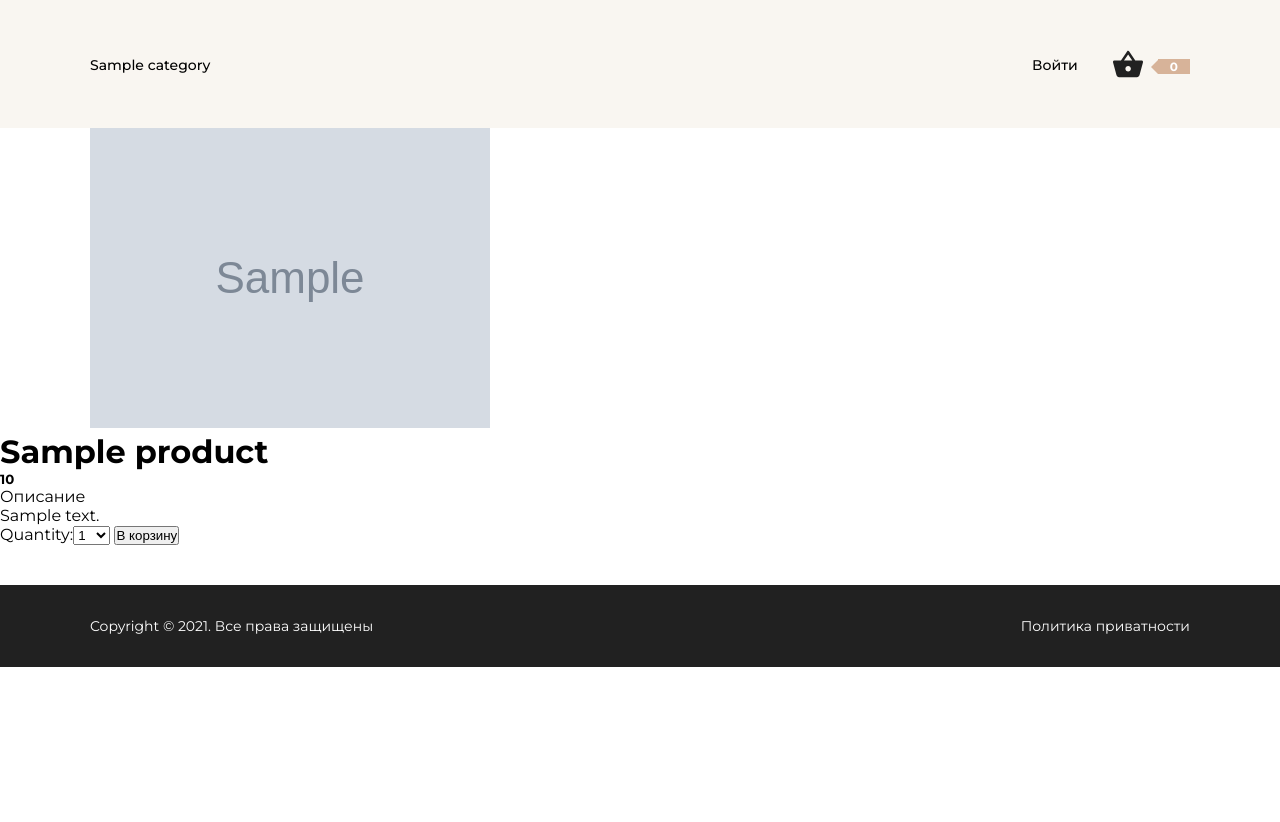
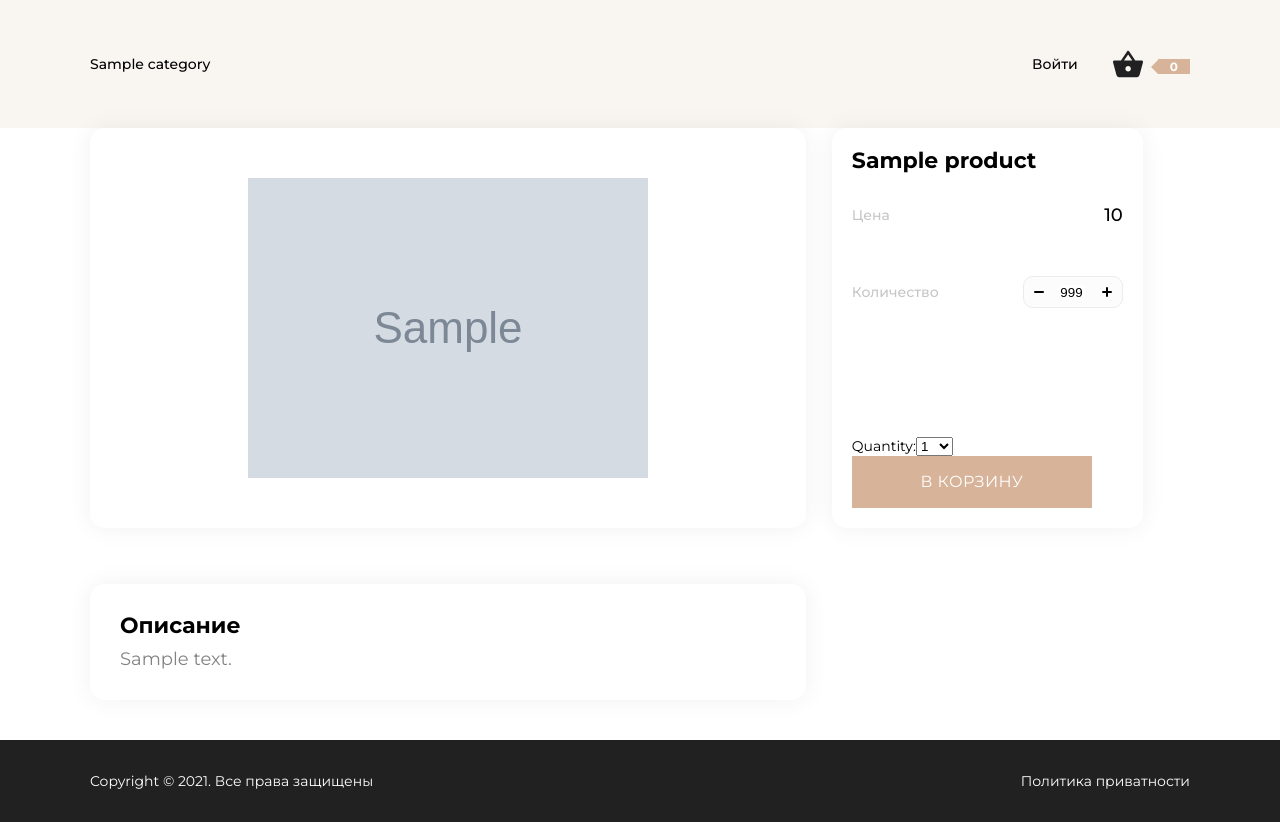
Before and after one commit to Mercyplus/online_store, a Django app: a page that uses src/store/templates/base.html in a window 1280 px wide. Before the commit the page ends 667 px from the top, so only its background shows below. Run offline with Django 3.2, Linux system fonts and the light colour scheme; tables that the repository leaves empty hold one stand-in row (values such as "Sample post"); grey boxes marked "Sample" are stand-in pictures; parts of the project's set-up code (start-up, migrations or seed data) failed here and were passed over.

Commit message:
add styles for product-page

```diff
--- /dev/null
+++ b/src/online_store/static/css/counter.css
@@ -0,0 +1,48 @@
+.counter {
+    display: flex;
+    align-items: center;
+    justify-content: space-between;
+    max-width: 100px;
+    width: 100%;
+    border-radius: 10px;
+    border: 1px solid #EBEBEB;
+    background-color: #FCFCFC;
+}
+
+.counter__btn {
+    position: relative;
+    display: flex;
+    align-items: center;
+    justify-content: center;
+    height: 30px;
+    width: 30px;
+}
+
+.counter__btn::before {
+    content: '';
+    position: absolute;
+    left: 50%;
+    top: 50%;
+    transform: translate(-50%, -50%);
+    width: 10px;
+    height: 2px;
+    background-color: #000;
+    border-radius: 1px;
+}
+
+.counter__btn--plus::after {
+    content: '';
+    position: absolute;
+    left: 50%;
+    top: 50%;
+    transform: translate(-50%, -50%);
+    width: 2px;
+    height: 10px;
+    background-color: #000;
+    border-radius: 1px;
+}
+
+.counter__input {
+    border: none;
+    max-width: 25px;
+}
--- /dev/null
+++ b/src/online_store/static/css/product-page.css
@@ -0,0 +1,79 @@
+.product__inner {
+    display: grid;
+    grid-template-columns: 2fr 1fr;
+    grid-gap: 2vw;
+}
+
+.product__left-container{
+    width: 100%;
+    box-shadow: 0px 0px 27.1091px rgba(0, 0, 0, 0.06);
+    border-radius: 15px;
+}
+
+.product__image-block {
+    display: flex;
+    align-items: center;
+    justify-content: center;
+    height: 400px;
+    width: 100%;
+}
+
+.product__right-container{
+    display: flex;
+    flex-direction: column;
+    max-width: 311px;
+    width: 100%;
+    padding: 20px;
+    box-shadow: 0px 0px 27.1091px rgba(0, 0, 0, 0.06);
+    border-radius: 15px;
+}
+
+.product__title {
+    font-weight: 700;
+    font-size: 22px;
+    line-height: 26px;
+    margin-bottom: 30px;
+}
+
+.product__item {
+    display: flex;
+    align-items: center;
+    justify-content: space-between;
+    margin-bottom: 50px;
+}
+
+.product__item-key {
+    font-weight: 500;
+    line-height: 22px;
+    color: #C6C6C6
+}
+
+.product__item-value {
+    font-weight: 500;
+    font-size: 18px;
+}
+
+.product__form {
+    margin-top: auto;
+}
+
+.product__desc {
+    margin-top: 30px;
+    padding: 30px;
+    box-shadow: 0px 0px 27.1091px rgb(0 0 0 / 6%);
+    border-radius: 15px;
+}
+
+.product__desc-text {
+    font-size: 18px;
+    line-height: 22px;
+    color: #828282;
+}
+
+.product__desc-title {
+    font-weight: 500;
+    font-size: 22px;
+    font-weight: 700;
+    line-height: 24px;
+    margin-bottom: 10px;
+}
--- a/src/online_store/static/css/shared.css
+++ b/src/online_store/static/css/shared.css
@@ -12,6 +12,9 @@ html {
 body {
     font-family: 'Montserrat', sans-serif;
     height: 100%;
+    font-size: 14px;
+    line-height: 18px;
+    color: #000;
 }
 
 ul, ol {
--- a/src/online_store/static/css/styles.css
+++ b/src/online_store/static/css/styles.css
@@ -7,6 +7,8 @@
 @import url(modals.css);
 @import url(product-main.css);
 @import url(sign-modal.css);
+@import url(product-page.css);
+@import url(counter.css);
 
 
 /* HEADER styles */
--- a/src/online_store/static/scripts/main.js
+++ /dev/null
@@ -1,28 +0,0 @@
-const btnLogin = document.querySelector('.btn-login');
-const btnOpenModalReg = document.querySelector('#open-modal-reg');
-const modals = document.querySelectorAll('.modal');
-const modalLogin = document.querySelector('#modal-login');
-const modalRegistr = document.querySelector('#modal-registr');
-
-btnLogin.addEventListener('click', () => {
-    modalLogin.classList.remove('hide');
-    modalLogin.classList.add('show');
-});
-
-modals.forEach(modal => {
-    modal.addEventListener('click', (e) => {
-        const targetModal = e.target.closest(".modal__content");
-        if(!targetModal) {
-            modal.classList.add('hide');
-            modal.classList.remove('show');
-        }
-    });
-})
-
-btnOpenModalReg.addEventListener('click', (e) => {
-    modalLogin.classList.add('hide');
-    modalLogin.classList.remove('show');
-
-    modalRegistr.classList.remove('hide');
-    modalRegistr.classList.add('show');
-});
--- a/src/store/templates/base.html
+++ b/src/store/templates/base.html
@@ -18,58 +18,13 @@
 
     {% include 'header.html' %}
 
-    {% block content %}
-    {% endblock %}
+    <main class="main">
+        {% block content %}
+        {% endblock %}
+    </main>
 
-{% include 'footer.html' %}
+    {% include 'footer.html' %}
 </div>
-<!--    <div class="modal hide" id="modal-login">-->
-<!--        <div class="modal__content">-->
-<!--            <div class="sign">-->
-<!--                <div class="sign__inner">-->
-<!--                    <h4 class="sign__title">Вход</h4>-->
-<!--                    <form action="" method="post">-->
-<!--                        {% csrf_token %}-->
-<!--						<p>{{ form }}</p>-->
-<!--                        <div class="sign__input-container">-->
-<!--                            <input class="sign__input" type="text" placeholder="Введите логин">-->
-<!--                        </div>-->
-<!--                        <div class="sign__input-container">-->
-<!--                            <input class="sign__input" type="password" placeholder="Введите пароль">-->
-<!--                        </div>-->
-<!--                        <button class="sign__btn sign__login" type="submit">-->
-<!--                            Войти-->
-<!--                        </button>-->
-<!--                    </form>-->
-<!--                    <p class="sign__not-reg">Еще не зарегистрированы?</p>-->
-<!--                    <button class="sign__btn sign__reg" id="open-modal-reg">-->
-<!--                        Зарегистрироваться-->
-<!--                    </button>-->
-<!--                </div>-->
-<!--            </div>-->
-<!--        </div>-->
-<!--    </div>-->
 
-<!--    <div class="modal hide" id="modal-registr">-->
-<!--        <div class="modal__content">-->
-<!--            <div class="sign">-->
-<!--                <div class="sign__inner">-->
-<!--                    <h4 class="sign__title">Регистрация</h4>-->
-<!--                    <div class="sign__input-container">-->
-<!--                        <input class="sign__input" type="text" placeholder="Логин">-->
-<!--                    </div>-->
-<!--                    <div class="sign__input-container">-->
-<!--                        <input class="sign__input" type="password" placeholder="Пароль">-->
-<!--                    </div>-->
-<!--                    <div class="sign__input-container">-->
-<!--                        <input class="sign__input" type="password" placeholder="Повторите пароль">-->
-<!--                    </div>-->
-<!--                    <button class="sign__btn sign__login" type="submit">-->
-<!--                        Зарегистрироваться-->
-<!--                    </button>-->
-<!--                </div>-->
-<!--            </div>-->
-<!--        </div>-->
-<!--    </div>-->
 </body>
 </html>
--- a/src/store/templates/home.html
+++ b/src/store/templates/home.html
@@ -9,7 +9,6 @@
 {% block content %}
 
 
-<main class="main">
 <div class="hero">
     <div class="container">
         <div class="hero__inner">
@@ -28,7 +27,7 @@
                     {{prod.price}} ₽
                 </div>
                 <div class="product-main__img-container">
-                        <img class="product-main__img" src="{% static 'images/products/1.png' %}" alt="">
+                    <img class="product-main__img" src="{{prod.image.url}}" alt="">
                 </div>
             </div>
         </div>
@@ -100,5 +99,4 @@
         </div>
     </div>
 </section>
-</main>
 {% endblock %}
--- a/src/store/templates/product.html
+++ b/src/store/templates/product.html
@@ -3,34 +3,56 @@
 {% load static %}
 
 {% block title %}
-	Product
+Product
 {% endblock %}
 
 {% block content %}
+<div class="product">
 	<div class="container py-5">
-		<div class="row mt-5">
-			<div class="col-10 mx-auto col-md-6 my-3">
-				<img src="{{product.image.url}}">
+		<div class="product__header">
+			<div class="product__inner">
+				<div class="product__left-container">
+					<div class="product__image-block">
+						<img class="product__image" src="{{product.image.url}}">
+					</div>
+				</div>
+				<div class="product__right-container">
+					<h5 class="product__title">{{product.name}}</h5>
+					<div class="product__item">
+						<span class="product__item-key">Цена</span>
+						<span class="product__item-value">{{product.price}}</span>
+					</div>
+					<div class="product__item">
+						<span class="product__item-key">Количество</span>
+						<form class="counter" action="#" method="POST">
+							<button class="counter__btn counter__btn--minus" type="button"></button>
+							<input class="counter__input" type="text" value="999" readonly>
+							<button class="counter__btn counter__btn--plus" type="button"></button>
+						</form>
+					</div>
+					{% if product.stock <= 0 %}
+						{% else %}
+						<form class="product__form" action="{% url 'cart_add' product.id %}" method="post">
+							{{ cart_product_form }}
+							{% csrf_token %}
+							<button class="btn" type="submit">
+								В корзину
+							</button>
+						</form>
+						{% endif %}
+				</div>
+				<div class="product__main">
+					<div class="product__desc">
+						<h4 class="product__desc-title">
+							Описание
+						</h4>
+						<p class="product__desc-text">
+							{{ product.description }}
+						</p>
+					</div>
+				</div>
 			</div>
 		</div>
 	</div>
-	<div class="col-10 mx-auto col-md-6 my-3">
-		<div>
-			<h1 class="product_title">{{product.name}}</h1>
-			<h5 class="text-info font-italic mb-4">
-								{{product.price}}
-							</h5>
-			<p class="product_desc">Описание</p>
-			<p class="text-justify product_text">{{product.description}}</p>
-			{% if product.stock <= 0 %}
-			<p class="text-justify product_text">Out Of Stock</p>
-			{% else %}
-			<form action="{% url 'cart_add' product.id %}" method="post">
-				{{ cart_product_form }}
-				{% csrf_token %}
-				<input type="submit" value="В корзину">
-			</form>
-			{% endif %}
-		</div>
-	</div>
+</div>
 {% endblock %}
--- a/src/store/views.py
+++ b/src/store/views.py
@@ -8,7 +8,7 @@ from django.contrib.auth import login, authenticate, logout
 
 
 def home(request, category_slug=None):
-	prod = Product.objects.get(id=9)
+	prod = Product.objects.get(id=4)
 	counts = Product.objects.all()[:4]
 	category_page = None
 	products = None
```
Lines whose indentation alone changed are shown as unchanged.
